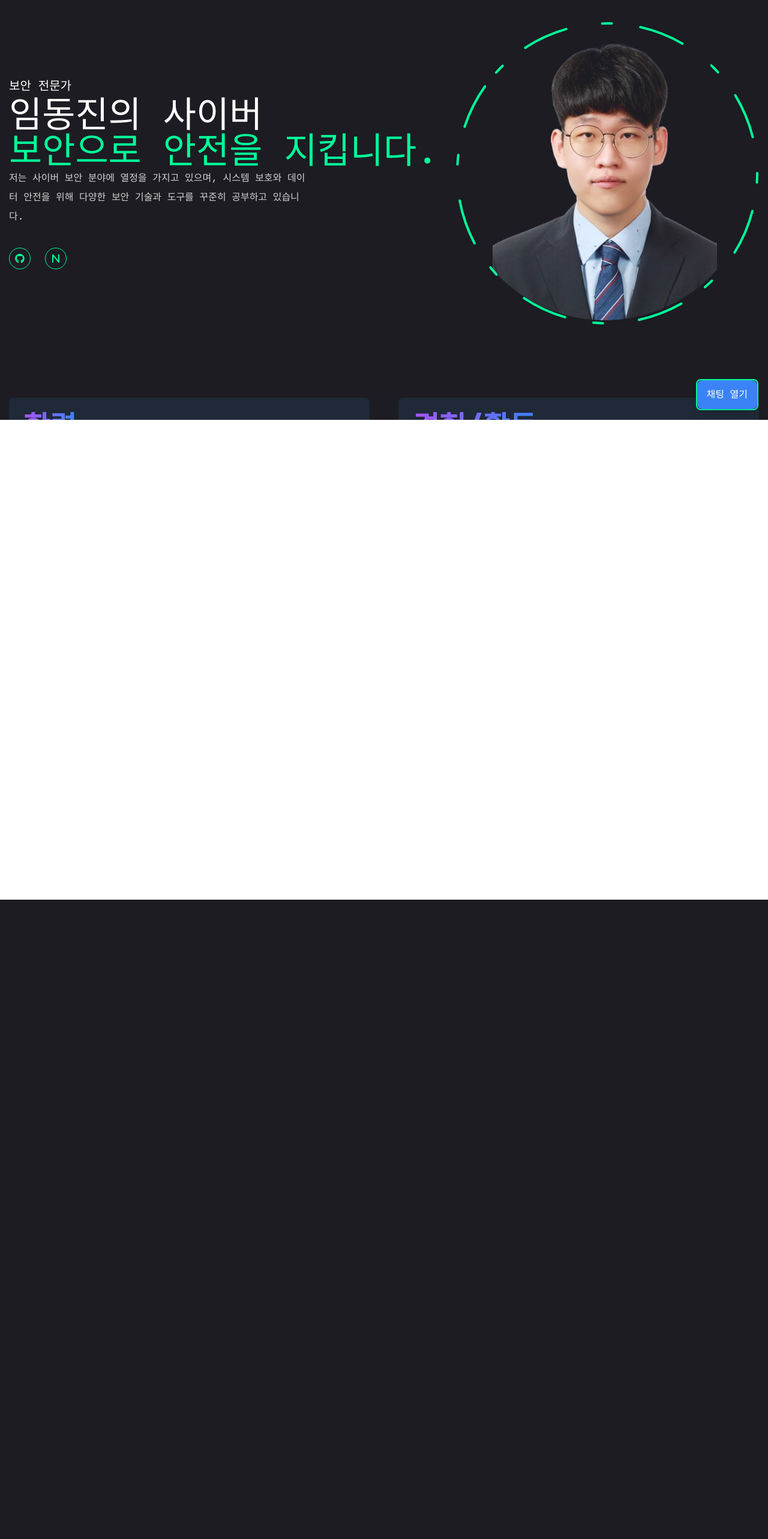
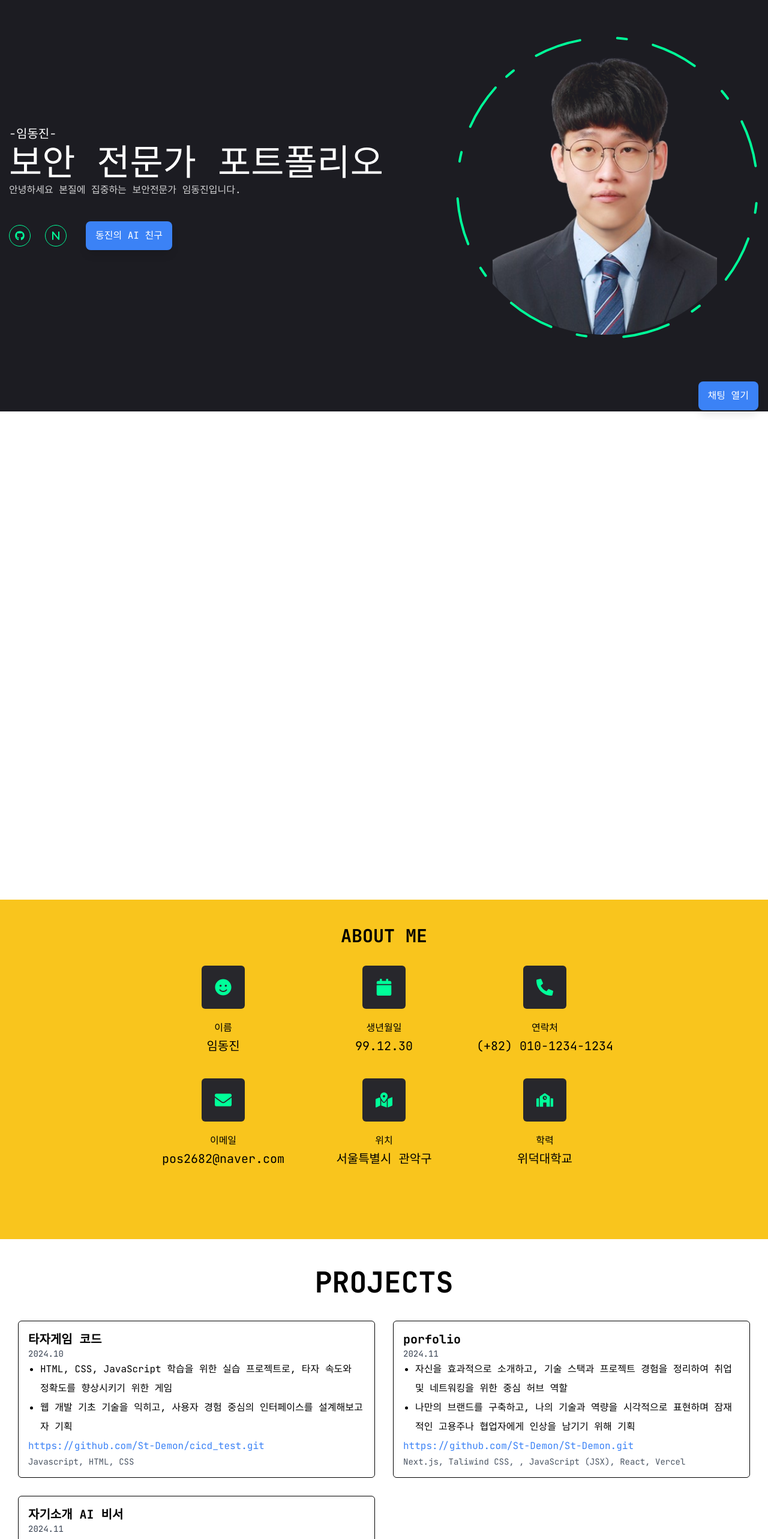
Before and after one commit to St-Demon/St-Demon, a Next.js app: page / in a window 1280 px wide. Shown: the part 100-2666 px from the top of the page at 60% size. Before the commit the page ends 1498 px from the top, so only its background shows below. Built offline with nearby package versions, Linux system fonts and the light colour scheme.

Commit message:
질문추천완료

```diff
--- a/app/page.jsx
+++ b/app/page.jsx
@@ -1,62 +1,54 @@
-"use client"
+"use client";
 
-import { useState } from 'react';
+import { useState } from "react";
 
 // components
-import Socials from "/components/Socials"
-import Photo from "/components/Photo"
-import History from "/components/History"
-import ChatWindow from "/components/ChatWindow"
-import Contact from '/components/Contact'
-
+import History from "/components/History";
+import ChatWindow from "/components/ChatWindow";
+import Contact from "/components/Contact";
+import Homescreen from "/components/Homescreen";
+import Project from "/components/Project";
 
 // 채팅창 기능
 export default function Home() {
   const [isChatOpen, setChatOpen] = useState(false); // 상태 관리
 
   const toggleChat = () => {
-    setChatOpen(!isChatOpen); // 채팅창 토글
+    setChatOpen((prevState) => !prevState); // 채팅창 토글
   };
 
   return (
     <section className="h-full">
       <div className="container mx-auto">
-        <div className="flex flex-col xl:flex-row items-center justify-between xl:pt-8 xl:pb-24">
-          {/* text */}
-          <div className="text-center xl:text-left order-2 xl:order-none">
-            <span className="text-xl">보안 전문가</span>
-            <h1 className="text-6xl">
-              임동진의 사이버<br/><span className="text-accent">보안으로 안전을 지킵니다.</span>
-            </h1>
-            <p className="max-w-[500px] mb-9 text-white/80">
-              저는 사이버 보안 분야에 열정을 가지고 있으며&#44; 시스템 보호와 데이터 안전을 위해 다양한 보안 기술과 도구를 꾸준히 공부하고 있습니다.
-            </p>
-            {/* SNS */}
-            <div className="flex flex-col xl:flex-row items-center gap-8">
-              <div className="mb-8 xl:mb-0">
-                <Socials
-                  containerStyles="flex gap-6"
-                  iconStyles="w-9 h-9 border border-accent rounded-full flex justify-center items-center text-accent text-base hover:bg-accent hover:text-primary hover:transition-all duration-500"
-                />
-              </div>
-            </div>
-          </div>
-          {/* photo */}
-          <div className="order-1 xl:order-none mb-8 xl:mb-0">
-            <Photo/>
-          </div>
+        <Homescreen toggleChat={toggleChat} />
+      </div>
+      <div className="bg-[#ffffff] py-12">
+        <div className="container mx-auto">
+          <History />
         </div>
       </div>
-      <History/>
-      <Contact/>
+      <div className="bg-[#f9c51d] text-black py-12">
+        <div className="container mx-auto">
+          <Contact />
+        </div>
+      </div>
+      <div className="bg-[#ffffff] py-12">
+        <div className="container mx-auto">
+          <Project />
+        </div>
+      </div>
       {/* 채팅창 */}
-      <div className="fixed bottom-4 right-4 border-2 rounded-lg border-accent">
-        {isChatOpen && <ChatWindow />}
+      <div className="fixed bottom-4 right-4 flex flex-col items-end">
+        {isChatOpen && (
+          <div className="mb-2">
+            <ChatWindow />
+          </div>
+        )}
         <button
           className="bg-blue-500 text-white px-4 py-2 rounded-lg shadow-lg z-50"
           onClick={toggleChat}
         >
-          {isChatOpen ? '채팅 닫기' : '채팅 열기'}
+          {isChatOpen ? "채팅 닫기" : "채팅 열기"}
         </button>
       </div>
     </section>
--- a/components/Contact.jsx
+++ b/components/Contact.jsx
@@ -1,23 +1,38 @@
 "use client"
 
-import { FaPhoneAlt, FaEnvelope, FaMapMarkedAlt } from "react-icons/fa"
+import { FaPhoneAlt, FaEnvelope, FaMapMarkedAlt, FaCalendar, FaSmile, FaSchool } from "react-icons/fa"
 import { motion } from "framer-motion"
 
 const info = [
   {
+    icon: <FaSmile />,
+    title: "이름",
+    description: "임동진",
+  },
+  {
+    icon: <FaCalendar />,
+    title: "생년월일",
+    description: "99.12.30",
+  },
+  {
     icon: <FaPhoneAlt />,
-    title: "Phone",
+    title: "연락처",
     description: "(+82) 010-1234-1234",
   },
   {
     icon: <FaEnvelope />,
-    title: "Email",
+    title: "이메일",
     description: "pos2682@naver.com",
   },
   {
     icon: <FaMapMarkedAlt />,
-    title: "Address",
-    description: "Code Corner, Tech Town 13579",
+    title: "위치",
+    description: "서울특별시 관악구",
+  },
+  {
+    icon: <FaSchool />,
+    title: "학력",
+    description: "위덕대학교",
   },
 ]
 
@@ -27,30 +42,29 @@
       initial={{opacity: 0}}
       animate={{
       opacity: 1,
-      transition: { delay: 2.4, duration: 0.4, ease: "easeIn" },
+      transition: { delay: 0, duration: 0.4, ease: "easeIn" },
       }}
       className="py-6"
     >
-      <div className="container mx-auto">
-        <div className="flex flex-col xl:flex-row gap-[30px]">
+      <div className="container mx-auto py-12">
+        <h3 className="text-center text-3xl font-bold mb-8">ABOUT ME</h3>
+        <div className="grid grid-cols-1 justify-items-center gap-[30px]">
           {/* info */}
-          <div className="flex-1 flex items-center xl:justify-end order-1 xl:order-none mb-8 xl:mb-0">
-            <ul className="flex flex-row gap-10">
+            <ul className="grid grid-cols-3 justify-items-center items-center gap-10">
               {info.map((item, index) => {
                 return (
-                  <li key={index} className="flex items-center gap-6">
+                  <li key={index} className="flex flex-col items-center text-center gap-4">
                     <div className="w-[52px] h-[52px] xl:w-[72px] xl:h-[72px] bg-[#27272c] text-accent rounded-md flex items-center justify-center">
                       <div className="text-[28px]">{item.icon}</div>
                     </div>
                     <div className="flex-1">
-                      <p className="text-white/60">{item.title}</p>
+                      <p className="text-black">{item.title}</p>
                       <h3 className="text-xl">{item.description}</h3>
                     </div>
                   </li>
                 )
               })}
             </ul>
-          </div>
         </div>
       </div>
     </motion.section>
--- a/components/Header.jsx
+++ b/components/Header.jsx
@@ -7,7 +7,7 @@
             {/* 로고 */}
             <Link href="/">
             <h1 className="text-4xl font-semibold">
-                임동진 <span className="text-accent">.</span>
+                동진's portfolio<span className="text-accent"></span>
             </h1>
             </Link>
         </div>
--- /dev/null
+++ b/components/Homescreen.jsx
@@ -0,0 +1,55 @@
+"use client"
+
+import React from "react";
+import Socials from "/components/Socials";
+import Photo from "/components/Photo";
+import { motion } from "framer-motion"
+
+const Homescreen = ({ toggleChat }) => {
+  return (
+    <motion.section
+      initial={{ opacity: 0 }}
+      animate={{
+        opacity: 1,
+        transition: { delay: 0, duration: 0.4, ease: "easeIn" },
+      }}
+      className="py-6"
+    >
+      <div className="flex flex-col xl:flex-row items-center justify-between xl:pt-8 xl:pb-24">
+        {/* text */}
+        <div className="text-center xl:text-left order-2 xl:order-none">
+          <span className="text-xl">-임동진-</span>
+          <h1 className="text-6xl">
+            보안 전문가 포트폴리오
+            <br />
+            <span className="text-accent"></span>
+          </h1>
+          <p className="max-w-[500px] mb-9 text-white/80">
+            안녕하세요 본질에 집중하는 보안전문가 임동진입니다.
+          </p>
+          {/* SNS */}
+          <div className="flex flex-col xl:flex-row items-center gap-8">
+            <div className="mb-8 xl:mb-0">
+              <Socials
+                containerStyles="flex gap-6"
+                iconStyles="w-9 h-9 border border-accent rounded-full flex justify-center items-center text-accent text-base hover:bg-accent hover:text-primary hover:transition-all duration-500"
+              />
+            </div>
+            <button
+              className="bg-blue-500 text-white px-4 py-2 rounded-lg shadow-lg z-50"
+              onClick={toggleChat} // 제대로 전달된 함수 사용
+            >
+              동진의 AI 친구
+            </button>
+          </div>
+        </div>
+        {/* photo */}
+        <div className="order-1 xl:order-none mb-8 xl:mb-0">
+          <Photo />
+        </div>
+      </div>
+    </motion.section>
+  );
+};
+
+export default Homescreen;
--- /dev/null
+++ b/components/Project.jsx
@@ -0,0 +1,79 @@
+"use client"
+
+import React from 'react';
+import { motion } from "framer-motion"
+
+const projects = [
+  {
+    name: '타자게임 코드',
+    period: '2024.10',
+    summary: [
+      'HTML, CSS, JavaScript 학습을 위한 실습 프로젝트로, 타자 속도와 정확도를 향상시키기 위한 게임',
+      '웹 개발 기초 기술을 익히고, 사용자 경험 중심의 인터페이스를 설계해보고자 기획',
+    ],
+    link: 'https://github.com/St-Demon/cicd_test.git',
+    techStacks: 'Javascript, HTML, CSS',
+  },
+  {
+    name: 'porfolio',
+    period: '2024.11',
+    summary: [
+      '자신을 효과적으로 소개하고, 기술 스택과 프로젝트 경험을 정리하여 취업 및 네트워킹을 위한 중심 허브 역할',
+      '나만의 브랜드를 구축하고, 나의 기술과 역량을 시각적으로 표현하며 잠재적인 고용주나 협업자에게 인상을 남기기 위해 기획',
+    ],
+    link: 'https://github.com/St-Demon/St-Demon.git',
+    techStacks: 'Next.js, Taliwind CSS, , JavaScript (JSX), React, Vercel',
+  },
+  {
+    name: '자기소개 AI 비서',
+    period: '2024.11',
+    summary: [
+      'OpenAI API를 활용해 자연어 처리 기반으로 자신의 프로필과 주요 정보를 대화형 인터페이스로 소개',
+      'AI 기술을 실습하고, 취업 과정에서 자기소개를 차별화된 방식으로 제공하기 위해 제작',
+    ],
+    link: 'https://github.com/St-Demon/St-Demon.git',
+    techStacks: 'Python, Flask, , OpenAI API, MongoDB, 서브도메인, AWS EC2',
+  },
+];
+
+const Archiving = () => {
+  return (
+    <motion.section
+      initial={{ opacity: 0 }}
+      animate={{
+        opacity: 1,
+        transition: { delay: 0, duration: 0.4, ease: "easeIn" },
+      }}
+    >
+      <div className="container mx-auto">
+        <h3 className="text-center text-5xl text-black font-bold mb-10">PROJECTS</h3>
+        <div className="grid grid-cols-2 justify-items-center gap-[30px]">
+          {projects.map((project, index) => (
+            <div key={index} className="flex flex-col items-start text-left gap-4 border border-black p-4 rounded-md w-full">
+              <div className="flex-1">
+                <h4 className="text-xl font-bold text-black">{project.name}</h4>
+                <p className="text-sm text-gray-700">{project.period}</p>
+                <ul className="text-left list-disc pl-5 text-black">
+                  {project.summary.map((item, idx) => (
+                    <li key={idx}>{item}</li>
+                  ))}
+                </ul>
+                <a
+                  href={project.link}
+                  target="_blank"
+                  rel="noopener noreferrer"
+                  className="text-blue-500 hover:underline"
+                >
+                  {project.link}
+                </a>
+                <p className="text-sm text-gray-600">{project.techStacks}</p>
+              </div>
+            </div>
+          ))}
+        </div>
+      </div>
+    </motion.section>
+  );
+};
+
+export default Archiving;
--- a/components/Socials.jsx
+++ b/components/Socials.jsx
@@ -1,11 +1,11 @@
 import Link from "next/link"
 
-import { FaGithub, FaLinkedinIn, FaYoutube, FaTwitter, SiNaver } from "react-icons/fa"
+import { FaGithub } from "react-icons/fa"
 import { FaN } from "react-icons/fa6";
 
 
 const socials = [
-    {icon: <FaGithub />, path: "Https://github.com/St-Demon/St-Demon.git"},
+    {icon: <FaGithub />, path: "https://github.com/St-Demon"},
     {icon: <FaN />, path: "https://blog.naver.com/ttong_ji"},
 
 ]
```
Also changed, not shown: components/ChatWindow.jsx (+45 -8 lines), public/photo/assets/photo.png (deleted).
